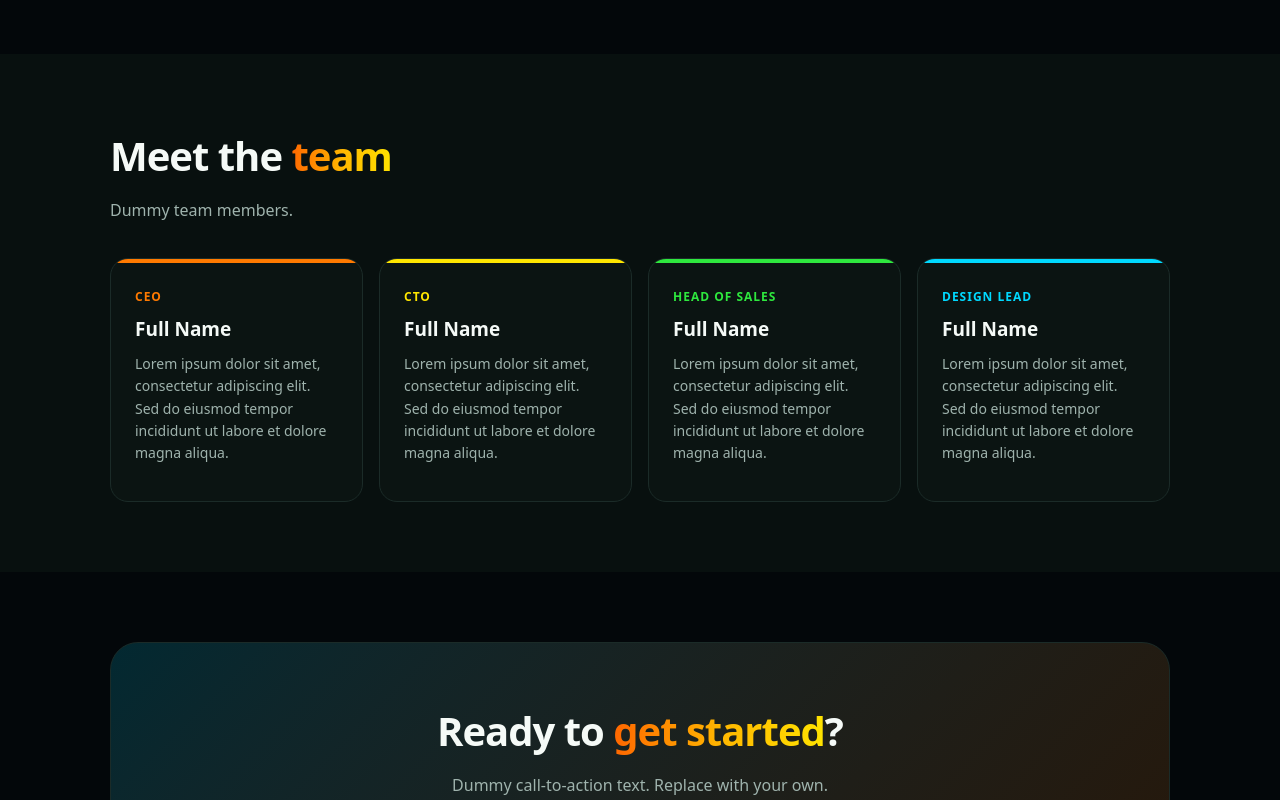
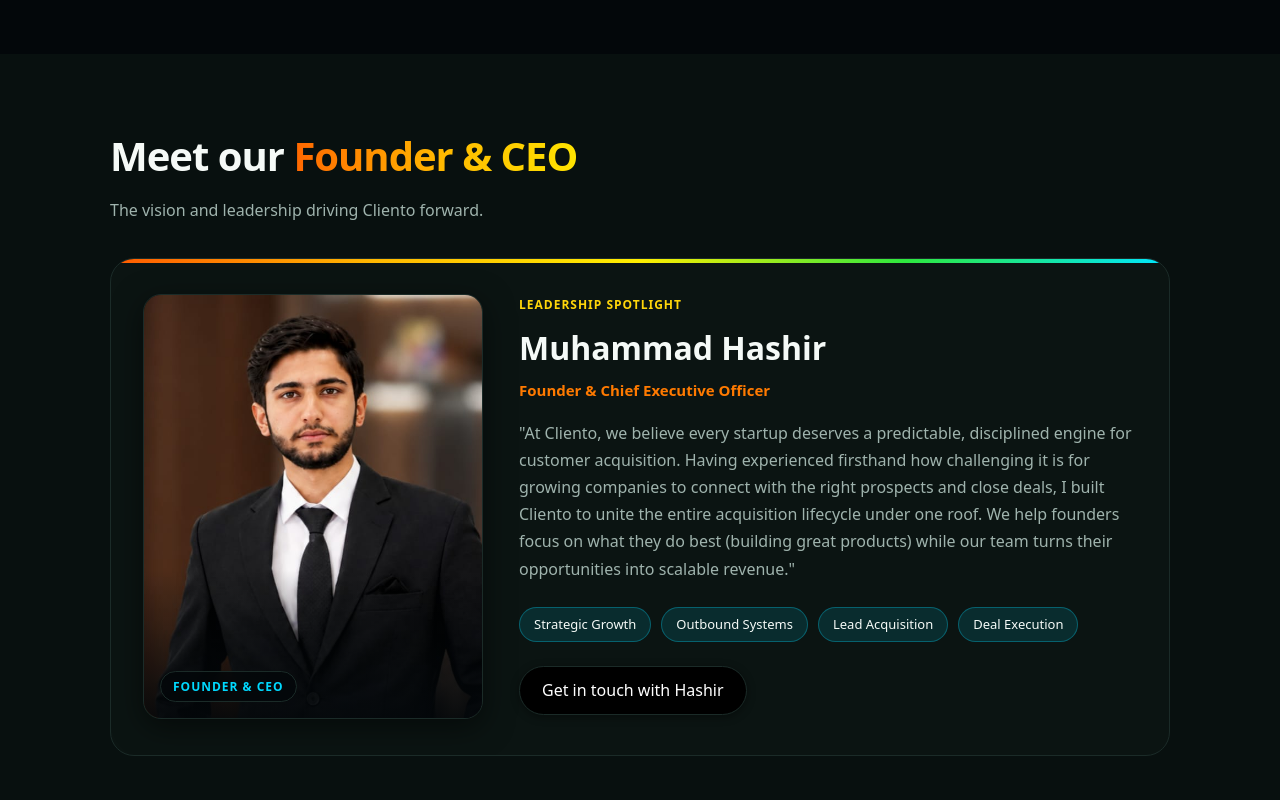
Before and after one commit to saimmali4911-prog/Cliento, a React (Vite) app in the folder client/: page /about in a window 1280 px wide. Shown: the part 1740-2540 px from the top of the page. Built offline with nearby package versions, Linux system fonts and the light colour scheme.

Commit message:
Replace team section with Emerald-Labs style Founder & CEO spotlight

```diff
--- a/client/src/index.css
+++ b/client/src/index.css
@@ -184,3 +184,115 @@ input:focus,select:focus,textarea:focus{outline:0;border-color:var(--c4);box-sha
     filter:drop-shadow(0 0 46px rgba(255,122,0,.85)) drop-shadow(0 0 72px rgba(0,217,255,.7));
   }
 }
+
+/* ---- Emerald-Labs Style Founder Section ---- */
+.founder-card {
+  display: grid;
+  grid-template-columns: 340px 1fr;
+  gap: 36px;
+  background: var(--card);
+  border: 1px solid var(--bd);
+  border-radius: 24px;
+  padding: 32px;
+  position: relative;
+  overflow: hidden;
+  align-items: center;
+  transition: border-color .3s ease, box-shadow .3s ease, transform .3s ease;
+}
+.founder-card::before {
+  content: "";
+  position: absolute;
+  inset: 0 0 auto;
+  height: 4px;
+  background: var(--grad);
+}
+.founder-card:hover {
+  border-color: var(--c4);
+  box-shadow: 0 12px 40px rgba(0, 217, 255, 0.12);
+  transform: translateY(-4px);
+}
+.founder-media {
+  position: relative;
+  border-radius: 18px;
+  overflow: hidden;
+  background: var(--bg2);
+  aspect-ratio: 4 / 5;
+  box-shadow: 0 8px 30px rgba(0,0,0,0.5);
+  border: 1px solid var(--bd);
+}
+.founder-img {
+  width: 100%;
+  height: 100%;
+  object-fit: cover;
+  object-position: center top;
+  display: block;
+  transition: transform .5s cubic-bezier(.2,.7,.2,1);
+}
+.founder-card:hover .founder-img {
+  transform: scale(1.03);
+}
+.founder-media-overlay {
+  position: absolute;
+  inset: 0;
+  background: linear-gradient(180deg, transparent 65%, rgba(3, 7, 10, 0.9) 100%);
+  pointer-events: none;
+}
+.founder-badge {
+  position: absolute;
+  bottom: 16px;
+  left: 16px;
+  background: rgba(3, 7, 10, 0.75);
+  backdrop-filter: blur(8px);
+  border: 1px solid var(--bd);
+  color: var(--c4);
+  font-size: 12px;
+  font-weight: 700;
+  letter-spacing: 1px;
+  padding: 5px 12px;
+  border-radius: 99px;
+}
+.founder-content h3 {
+  font-size: clamp(24px, 3vw, 32px);
+  margin: 6px 0 4px;
+}
+.founder-role {
+  color: var(--c1);
+  font-size: 15px;
+  font-weight: 600;
+  margin-bottom: 18px;
+  display: block;
+}
+.founder-bio {
+  color: var(--mu);
+  font-size: 16px;
+  line-height: 1.7;
+  margin-bottom: 24px;
+}
+.founder-tags {
+  display: flex;
+  flex-wrap: wrap;
+  gap: 10px;
+  margin-bottom: 24px;
+}
+.founder-tag {
+  background: color-mix(in srgb, var(--c4) 12%, transparent);
+  border: 1px solid color-mix(in srgb, var(--c4) 30%, transparent);
+  color: var(--tx);
+  font-size: 13px;
+  padding: 6px 14px;
+  border-radius: 99px;
+}
+@media (max-width: 860px) {
+  .founder-card {
+    grid-template-columns: 1fr;
+    text-align: center;
+    padding: 24px;
+  }
+  .founder-media {
+    max-width: 320px;
+    margin: 0 auto;
+  }
+  .founder-tags {
+    justify-content: center;
+  }
+}
--- a/client/src/pages/About.jsx
+++ b/client/src/pages/About.jsx
@@ -53,28 +53,39 @@ export default function About() {
 
       <section className="alt">
         <div className="w">
-          <h2>Meet the <b>team</b></h2>
-          <p className="sub">Dummy team members.</p>
-          <div className="grid" data-stagger>
-            <div className="card zi" style={{ '--pc': 'var(--c1)' }}>
-              <span className="n">CEO</span>
-              <h3>Full Name</h3>
-              <p>Lorem ipsum dolor sit amet, consectetur adipiscing elit. Sed do eiusmod tempor incididunt ut labore et dolore magna aliqua.</p>
+          <h2 className="rl">Meet our <b>Founder & CEO</b></h2>
+          <p className="sub">The vision and leadership driving Cliento forward.</p>
+
+          <div className="founder-card rl">
+            <div className="founder-media">
+              <img
+                src="/founder.jpg"
+                alt="Founder & CEO"
+                className="founder-img"
+              />
+              <div className="founder-media-overlay"></div>
+              <span className="founder-badge">FOUNDER & CEO</span>
             </div>
-            <div className="card zi" style={{ '--pc': 'var(--c2)' }}>
-              <span className="n">CTO</span>
-              <h3>Full Name</h3>
-              <p>Lorem ipsum dolor sit amet, consectetur adipiscing elit. Sed do eiusmod tempor incididunt ut labore et dolore magna aliqua.</p>
-            </div>
-            <div className="card zi" style={{ '--pc': 'var(--c3)' }}>
-              <span className="n">HEAD OF SALES</span>
-              <h3>Full Name</h3>
-              <p>Lorem ipsum dolor sit amet, consectetur adipiscing elit. Sed do eiusmod tempor incididunt ut labore et dolore magna aliqua.</p>
-            </div>
-            <div className="card zi" style={{ '--pc': 'var(--c4)' }}>
-              <span className="n">DESIGN LEAD</span>
-              <h3>Full Name</h3>
-              <p>Lorem ipsum dolor sit amet, consectetur adipiscing elit. Sed do eiusmod tempor incididunt ut labore et dolore magna aliqua.</p>
+
+            <div className="founder-content">
+              <span className="n">LEADERSHIP SPOTLIGHT</span>
+              <h3>Muhammad Hashir</h3>
+              <span className="founder-role">Founder & Chief Executive Officer</span>
+
+              <p className="founder-bio">
+                "At Cliento, we believe every startup deserves a predictable, disciplined engine for customer acquisition. Having experienced firsthand how challenging it is for growing companies to connect with the right prospects and close deals, I built Cliento to unite the entire acquisition lifecycle under one roof. We help founders focus on what they do best (building great products) while our team turns their opportunities into scalable revenue."
+              </p>
+
+              <div className="founder-tags">
+                <span className="founder-tag">Strategic Growth</span>
+                <span className="founder-tag">Outbound Systems</span>
+                <span className="founder-tag">Lead Acquisition</span>
+                <span className="founder-tag">Deal Execution</span>
+              </div>
+
+              <div>
+                <Link className="btn" to="/contact">Get in touch with Hashir</Link>
+              </div>
             </div>
           </div>
         </div>
```
Also changed, not shown: client/public/founder.jpg (added).
